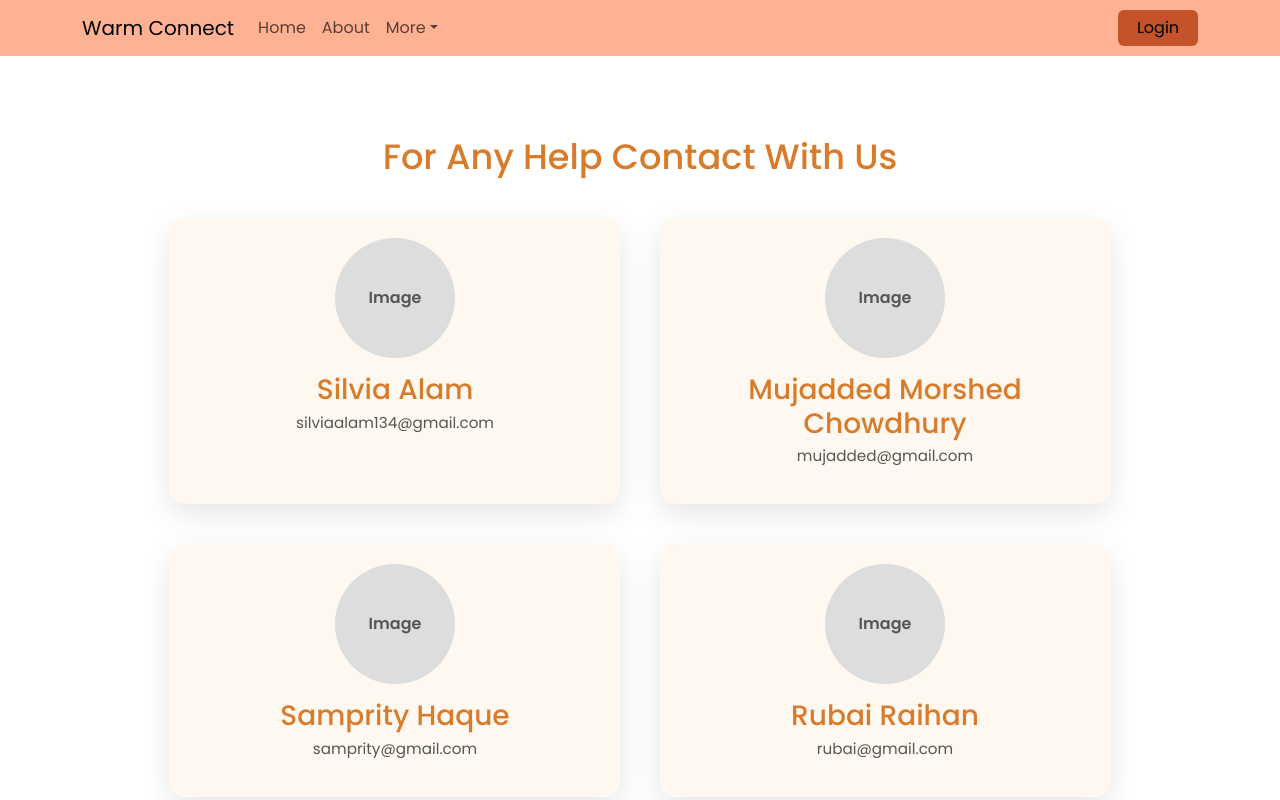
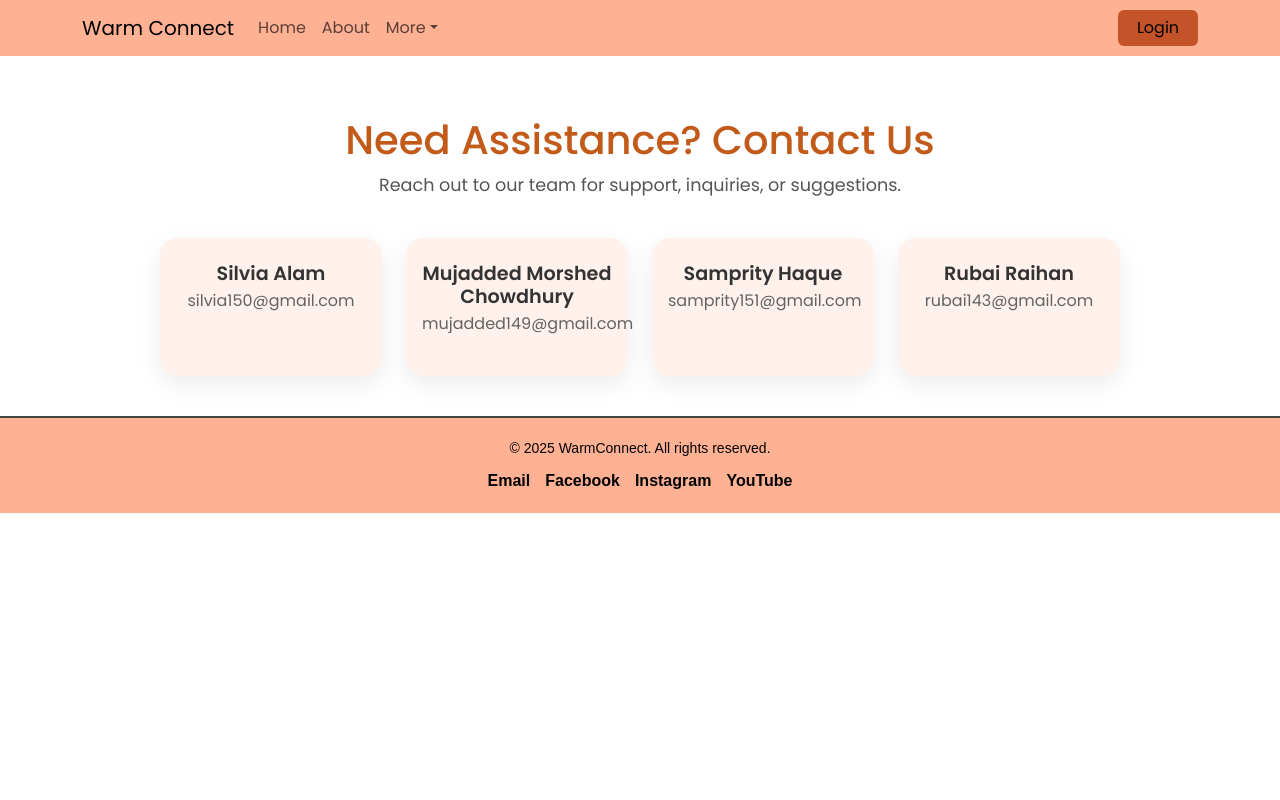
Before and after one commit to Mujadded-17/Warm_Connect, a React (Create React App) app: page /contact in a window 1280 px wide. Shown: the top 800 px of the page. Built offline with nearby package versions, Linux system fonts and the light colour scheme.

Commit message:
Final Commit

```diff
--- a/src/css/contact.css
+++ b/src/css/contact.css
@@ -1,50 +1,55 @@
 .contact-container {
   max-width: 1000px;
-  margin: 50px auto;
-  padding: 30px;
+  margin: 60px auto 40px;
+  padding: 0 20px;
   text-align: center;
   font-family: 'Poppins', sans-serif;
+  color: #333;
 }
 
-.contact-container h2 {
-  color: #d87c2b;
-  font-size: 2.2rem;
+.contact-title {
+  font-size: 2.5rem;
+  color: #c25a19; /* Warm accent */
+  margin-bottom: 8px;
+}
+
+.contact-subtitle {
+  font-size: 1.1rem;
   margin-bottom: 40px;
+  color: #555;
 }
 
 .founders-grid {
   display: grid;
-  grid-template-columns: repeat(2, 1fr);
-  gap: 40px;
+  grid-template-columns: repeat(auto-fit, minmax(220px, 1fr));
+  gap: 24px;
 }
 
 .founder-card {
-  background: #fff8f0;
-  padding: 20px;
-  border-radius: 15px;
-  text-align: center;
-  box-shadow: 0 10px 30px rgba(0,0,0,0.1);
+  background: #fff2ec;
+  border-radius: 18px;
+  padding: 24px 16px;
+  box-shadow: 0 8px 24px rgba(0,0,0,0.08);
+  transition: transform 0.3s ease, box-shadow 0.3s ease;
 }
 
-.founder-img {
-  width: 120px;
-  height: 120px;
-  background: #ddd;
-  border-radius: 50%;
-  margin: 0 auto 15px;
-  display: flex;
-  align-items: center;
-  justify-content: center;
-  font-weight: 600;
-  color: #555;
+.founder-card:hover {
+  transform: translateY(-6px);
+  box-shadow: 0 12px 30px rgba(0,0,0,0.12);
 }
 
-.founder-card h3 {
-  margin: 10px 0 5px;
-  color: #d87c2b;
+.founder-name {
+  font-size: 1.2rem;
+  font-weight: 600;
+  margin-bottom: 4px;
 }
 
-.founder-card p {
-  color: #555;
-  font-size: 0.95rem;
+.founder-email a {
+  color: #636363;
+  text-decoration: none;
+  transition: color 0.3s ease;
 }
+
+.founder-email a:hover {
+  color: #c25a19;
+}
--- a/src/pages/Contact.js
+++ b/src/pages/Contact.js
@@ -1,34 +1,35 @@
 import React from "react";
 import "../css/contact.css";
-import Footer from "../components/footer"; // Import Footer
+import Footer from "../components/footer";
 
 export default function Contact() {
   const founders = [
-    { name: "Silvia Alam", email: "silviaalam134@gmail.com" },
-    { name: "Mujadded Morshed Chowdhury", email: "mujadded@gmail.com" },
-    { name: "Samprity Haque", email: "samprity@gmail.com" },
-    { name: "Rubai Raihan", email: "rubai@gmail.com" },
+    { name: "Silvia Alam", email: "silvia150@gmail.com" },
+    { name: "Mujadded Morshed Chowdhury", email: "mujadded149@gmail.com" },
+    { name: "Samprity Haque", email: "samprity151@gmail.com" },
+    { name: "Rubai Raihan", email: "rubai143@gmail.com" },
   ];
 
   return (
     <>
       <div className="contact-container">
-        <h2>For Any Help Contact With Us</h2>
+        <h2 className="contact-title">Need Assistance? Contact Us</h2>
+        <p className="contact-subtitle">
+          Reach out to our team for support, inquiries, or suggestions.
+        </p>
+
         <div className="founders-grid">
           {founders.map((founder, index) => (
             <div key={index} className="founder-card">
-              <div className="founder-img">
-                {/* Placeholder for image */}
-                <span>Image</span>
-              </div>
-              <h3>{founder.name}</h3>
-              <p>{founder.email}</p>
+              <h3 className="founder-name">{founder.name}</h3>
+              <p className="founder-email">
+                <a href={`mailto:${founder.email}`}>{founder.email}</a>
+              </p>
             </div>
           ))}
         </div>
       </div>
 
-      {/* Footer */}
       <Footer />
     </>
   );
```
